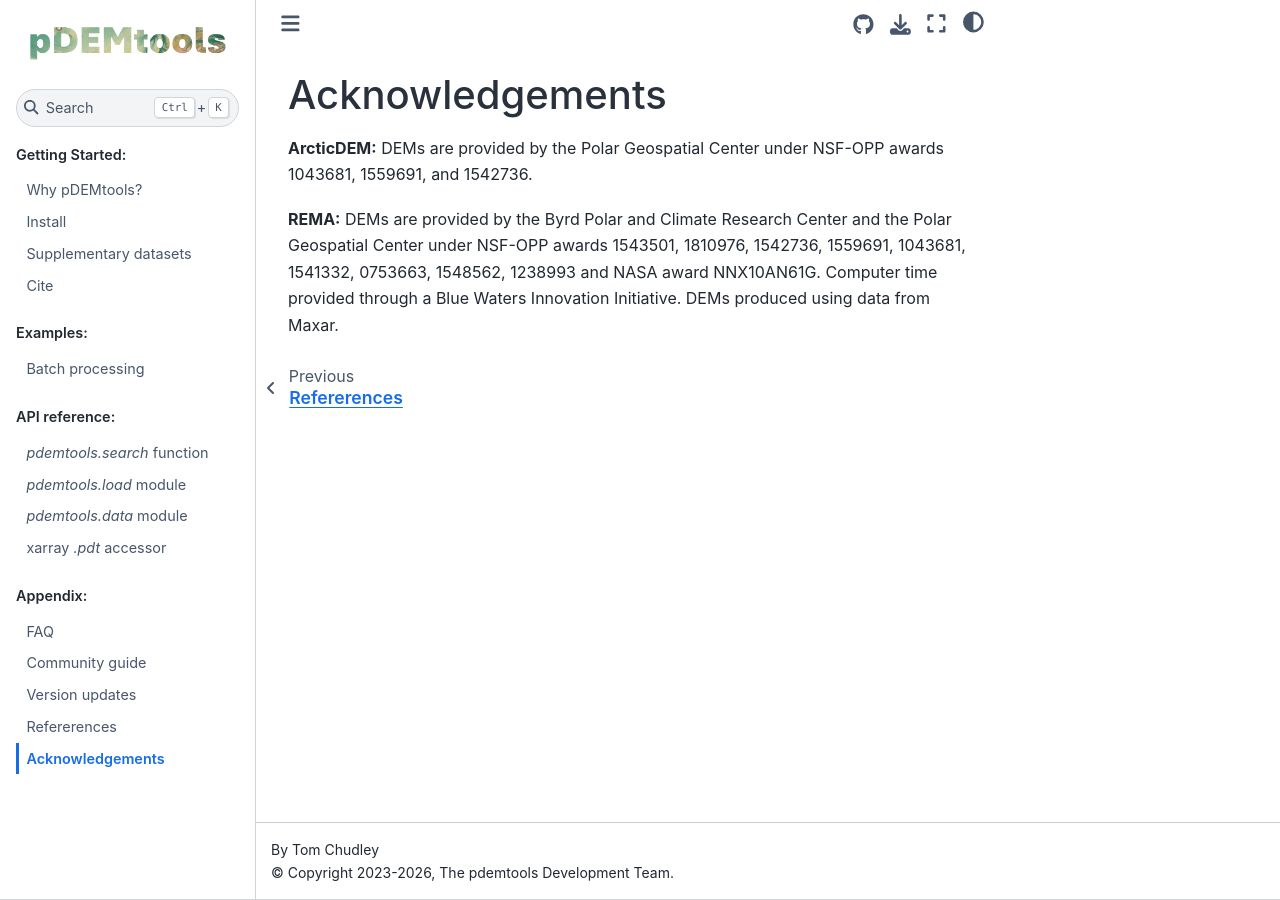
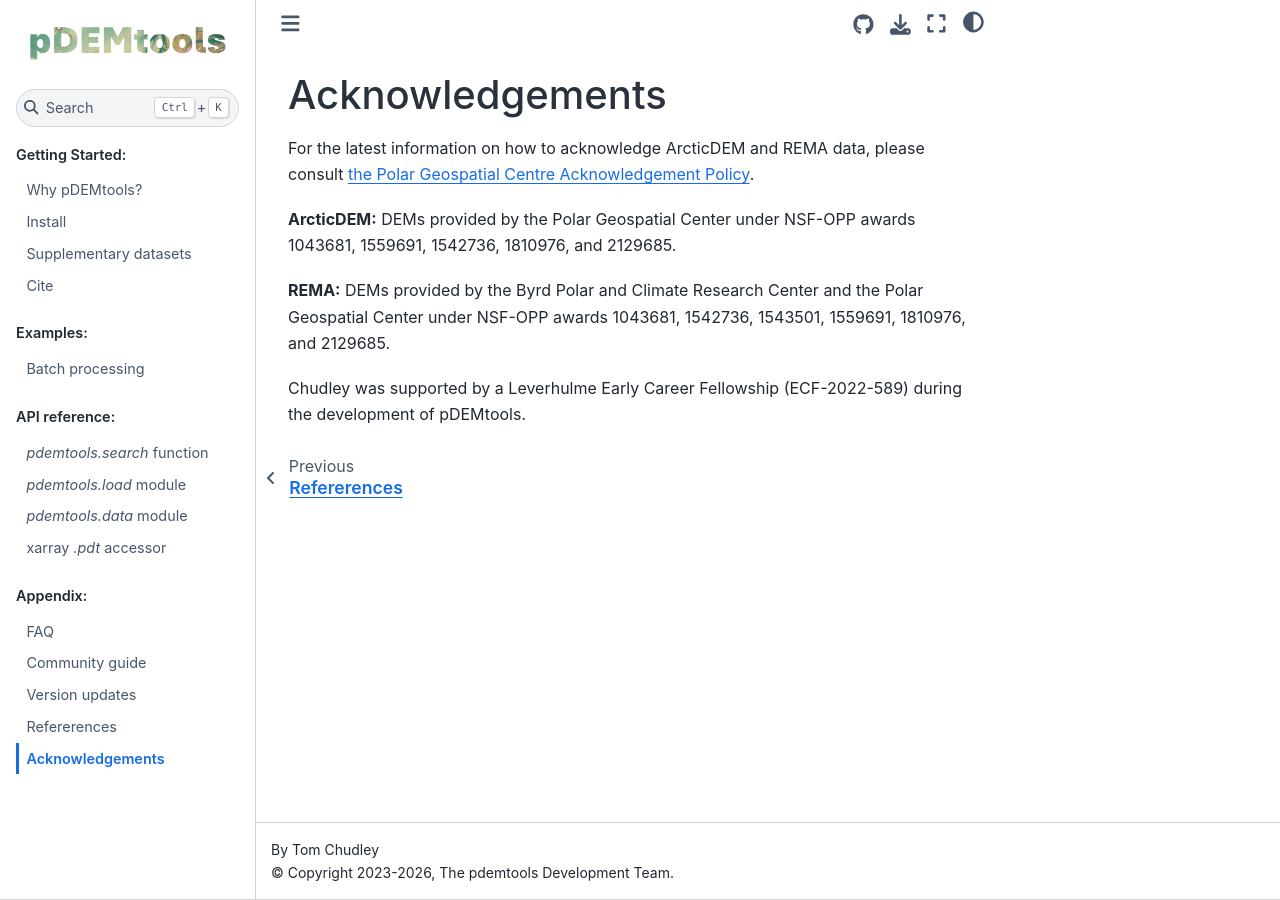
Before and after one commit to trchudley/pdemtools, a Sphinx documentation site: the page built from docs/appendix/acknowledgements.md, in a window 1280 px wide. Built offline with Sphinx 7.4.7 and the Sphinx Book theme 1.1.4, drawn with Linux system fonts in a browser that asks for light colours; pages that are not in the unit, such as notebooks, are missing from menus.

Commit message:
update acknowledgements

```diff
--- a/docs/appendix/acknowledgements.md
+++ b/docs/appendix/acknowledgements.md
@@ -1,5 +1,9 @@
 # Acknowledgements
 
-**ArcticDEM:** DEMs are provided by the Polar Geospatial Center under NSF-OPP awards 1043681, 1559691, and 1542736.
+For the latest information on how to acknowledge ArcticDEM and REMA data, please consult [the Polar Geospatial Centre Acknowledgement Policy](https://www.pgc.umn.edu/guides/user-services/acknowledgement-policy/).
 
-**REMA:** DEMs are provided by the Byrd Polar and Climate Research Center and the Polar Geospatial Center under NSF-OPP awards 1543501, 1810976, 1542736, 1559691, 1043681, 1541332, 0753663, 1548562, 1238993 and NASA award NNX10AN61G. Computer time provided through a Blue Waters Innovation Initiative. DEMs produced using data from Maxar.
+**ArcticDEM:** DEMs provided by the Polar Geospatial Center under NSF-OPP awards 1043681, 1559691, 1542736, 1810976, and 2129685.
+
+**REMA:** DEMs provided by the Byrd Polar and Climate Research Center and the Polar Geospatial Center under NSF-OPP awards 1043681, 1542736, 1543501, 1559691, 1810976, and 2129685.
+
+Chudley was supported by a Leverhulme Early Career Fellowship (ECF-2022-589) during the development of pDEMtools.
```
